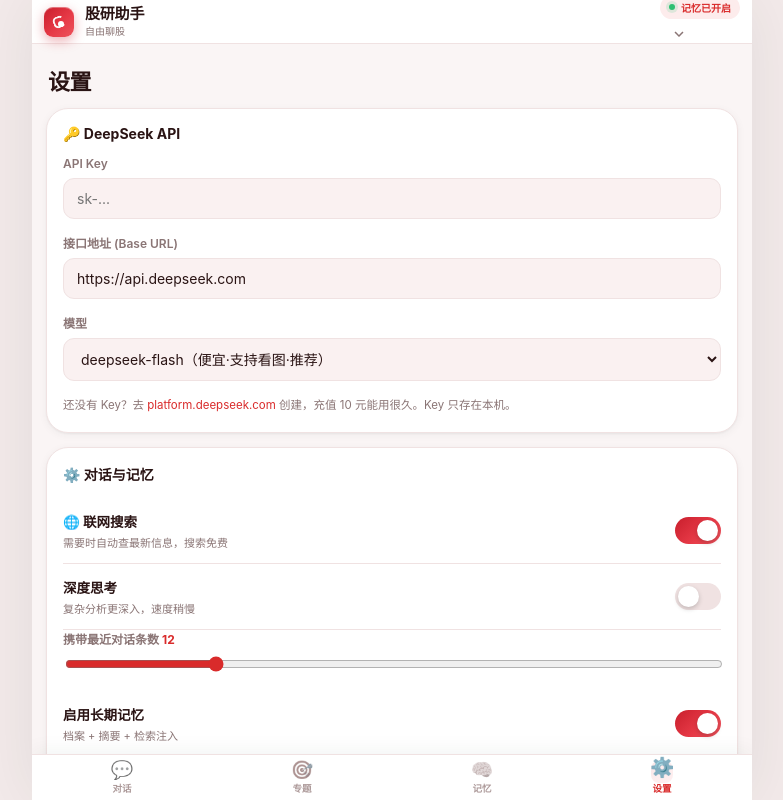
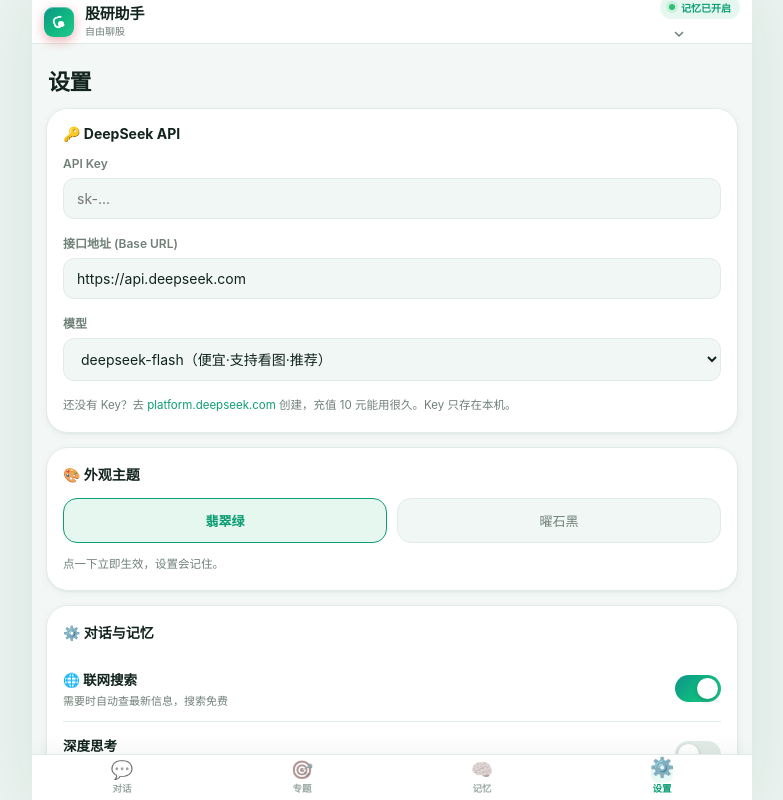
Before and after one commit to fanfan089/gupiaoai, a plain HTML site: page index.html in a window 1280 px wide. Both pictures are taken after a click on the button "🔥 现在关注哪些方向". Shown: the whole page, without its empty margins (248-1031 px from the left). Drawn offline with Linux system fonts and the light colour scheme.

Commit message:
Add files via upload

```diff
--- a/app.js
+++ b/app.js
@@ -44,6 +44,7 @@
     ctx: 12,
     memory: true,
     autoConsolidate: true,
+    theme: 'green', // 'green' 翡翠绿 | 'black' 曜石黑
   };
   let S = loadSettings();
   function loadSettings() {
@@ -51,6 +52,14 @@
     catch { return { ...DEFAULT_SETTINGS }; }
   }
   function saveSettings() { localStorage.setItem('stockai.settings', JSON.stringify(S)); }
+  // 应用外观主题：给 <html> 打标记，CSS 根据 data-theme 切换整套配色
+  function applyTheme() {
+    const t = (S.theme === 'black') ? 'black' : 'green';
+    document.documentElement.setAttribute('data-theme', t);
+    const meta = $('#metaTheme');
+    if (meta) meta.setAttribute('content', t === 'black' ? '#0a0b0a' : '#0d9e74');
+    $$('.theme-opt').forEach(b => b.classList.toggle('active', b.dataset.themeOpt === t));
+  }
 
   // ---------- 运行时状态 ----------
   const state = {
@@ -548,6 +557,36 @@ ${convo}
     return m.content || '';
   }
 
+  // 规范化发给 API 的消息序列：删过单条消息 / 中止生成后，历史可能残留
+  // 连续 assistant 或以 assistant 开头，DeepSeek 会报
+  // "an assistant message must follow a user message"（HTTP 400）
+  function sanitizeChatMessages(list) {
+    const out = [];
+    for (const m of list) {
+      const c = m && m.content;
+      const empty = (c == null || c === '') || (typeof c === 'string' && !c.trim()) || (Array.isArray(c) && !c.length);
+      if (empty) continue;
+      const role = m.role === 'assistant' ? 'assistant' : 'user';
+      // 没有配对的提问 → 孤立回复，丢弃
+      if (role === 'assistant' && (!out.length || out[out.length - 1].role !== 'user')) continue;
+      // 连续提问合并为一条，保持 user/assistant 严格交替
+      if (role === 'user' && out.length && out[out.length - 1].role === 'user') {
+        const prev = out[out.length - 1];
+        if (typeof prev.content === 'string' && typeof c === 'string') {
+          prev.content = prev.content + '\n' + c;
+        } else {
+          const arr = x => Array.isArray(x) ? x.slice() : [{ type: 'text', text: String(x || '') }];
+          prev.content = arr(prev.content).concat(arr(c));
+        }
+        continue;
+      }
+      out.push({ role, content: c });
+    }
+    // 末尾必须是 user（当前输入）
+    while (out.length && out[out.length - 1].role === 'assistant') out.pop();
+    return out;
+  }
+
   async function send(text) {
     text = (text || '').trim();
     // 取走待发送图片（即使没有文字，只要发了图片就允许发送）
@@ -577,6 +616,9 @@ ${convo}
     const payloadMsgs = [{ role: 'system', content: sys.text }];
     for (const m of history) payloadMsgs.push({ role: m.role, content: toContent(m, canImage) });
     payloadMsgs.push({ role: 'user', content: toContent(userMsg, canImage) });
+    // 删过消息后历史 role 可能乱序，规范化后再发送，避免 HTTP 400
+    const bodyMsgs = sanitizeChatMessages(payloadMsgs.slice(1));
+    payloadMsgs.splice(1, payloadMsgs.length - 1, ...bodyMsgs);
 
     const aiMsg = { id: uid(), examId: activeKey(), role: 'assistant', content: '', layers: sys.layers, ts: now() };
     const bubble = appendMsgBubble(aiMsg, true);
@@ -997,6 +1039,7 @@ ${convo}
     $('#ctxVal').textContent = S.ctx;
     $('#setMemory').checked = S.memory;
     $('#setAutoConsolidate').checked = S.autoConsolidate;
+    applyTheme();
     updateMemChip();
   }
   function bindSettings() {
@@ -1008,6 +1051,11 @@ ${convo}
     $('#setCtx').addEventListener('input', e => { S.ctx = +e.target.value; $('#ctxVal').textContent = S.ctx; saveSettings(); });
     $('#setMemory').addEventListener('change', e => { S.memory = e.target.checked; saveSettings(); updateMemChip(); });
     $('#setAutoConsolidate').addEventListener('change', e => { S.autoConsolidate = e.target.checked; saveSettings(); });
+    $$('.theme-opt').forEach(b => b.addEventListener('click', () => {
+      S.theme = b.dataset.themeOpt;
+      saveSettings();
+      applyTheme();
+    }));
   }
   function updateMemChip() {
     const chip = $('#memChip');
@@ -1205,17 +1253,12 @@ ${convo}
     await setChatMode(state.chatMode, false); // 应用模式 UI（不重复加载）
     await loadMessages();
     if ('serviceWorker' in navigator) {
-      // 新版本 Service Worker 接管后，自动刷新一次页面，让界面立刻更新到最新
-      let reloaded = false;
-      navigator.serviceWorker.addEventListener('controllerchange', () => {
-        if (reloaded) return;
-        reloaded = true;
-        // 避免打断正在输出的回复：生成中不自动刷新，交给用户下次打开生效
-        if (!state.streaming) location.reload();
-      });
+      // 只注册离线缓存，不自动刷新页面（避免手机浏览器卡顿）
       navigator.serviceWorker.register('sw.js').catch(() => {});
     }
   }
 
+  // 尽早应用主题，避免黑色主题用户首屏闪一下绿色
+  applyTheme();
   document.addEventListener('DOMContentLoaded', init);
 })();
--- a/index.html
+++ b/index.html
@@ -3,7 +3,7 @@
 <head>
 <meta charset="UTF-8">
 <meta name="viewport" content="width=device-width, initial-scale=1.0, viewport-fit=cover, maximum-scale=1.0, user-scalable=no">
-<meta name="theme-color" content="#d92b2b">
+<meta name="theme-color" content="#0d9e74" id="metaTheme">
 <meta name="apple-mobile-web-app-capable" content="yes">
 <meta name="apple-mobile-web-app-status-bar-style" content="black-translucent">
 <meta name="mobile-web-app-capable" content="yes">
@@ -163,6 +163,15 @@
       </div>
 
       <div class="card">
+        <div class="card-title">🎨 外观主题</div>
+        <div class="theme-picker">
+          <button class="theme-opt" data-theme-opt="green"><span class="swatch"></span>翡翠绿</button>
+          <button class="theme-opt" data-theme-opt="black"><span class="swatch"></span>曜石黑</button>
+        </div>
+        <p class="hint">点一下立即生效，设置会记住。</p>
+      </div>
+
+      <div class="card">
         <div class="card-title">⚙️ 对话与记忆</div>
         <label class="switch-row">
           <div><div class="switch-label">🌐 联网搜索</div><div class="switch-desc">需要时自动查最新信息，搜索免费</div></div>
--- a/style.css
+++ b/style.css
@@ -1,43 +1,48 @@
 /* ============================================================
-   我的 AI 助手 — 视觉系统 v5 · 翡翠绿
-   现代 · 精致 · 有呼吸感
+   股研助手 — 视觉系统 · 双主题（翡翠绿 / 曜石黑）
+   切换：设置页「外观主题」，状态存本地
    ============================================================ */
 :root{
-  /* 品牌 —— 翡翠绿 → 青绿 的现代渐变 */
-  --brand:#d92b2b; --brand-2:#e63946; --brand-3:#f0555b;
-  --grad:linear-gradient(135deg,#c81e2c 0%,#e63946 55%,#f4696f 140%);
-  --grad-soft:linear-gradient(135deg,rgba(200,30,44,.12),rgba(230,57,70,.09),rgba(244,105,111,.11));
+  /* 翡翠绿（默认） */
+  --brand:#0d9e74; --brand-2:#0eaa85; --brand-3:#22c55e;
+  --grad:linear-gradient(135deg,#0d9488 0%,#10b981 55%,#34d399 140%);
+  --grad-soft:linear-gradient(135deg,rgba(13,148,136,.12),rgba(16,185,129,.09),rgba(52,211,153,.11));
 
-  /* 浅色 */
-  --bg:#faf5f5; --bg-2:#f3eaea;
-  --surface:#ffffff; --surface-2:#faf1f1; --line:#f0e2e2;
-  --text:#2a1414; --text-2:#8a7575; --text-3:#ad9a9a;
-  --brand-soft:#fdecec;
-  --danger:#8b1a1a; --ok:#2fbf71; --warn:#f5a524;
-  --bubble-ai:#ffffff; --bubble-me-1:#c81e2c; --bubble-me-2:#e63946;
+  --bg:#f3f8f6; --bg-2:#eaf3ef;
+  --surface:#ffffff; --surface-2:#f1f7f4; --line:#e2ece7;
+  --text:#12241d; --text-2:#708079; --text-3:#9aa9a2;
+  --brand-soft:#e6f7f0;
+  --danger:#f0555b; --ok:#2fbf71; --warn:#f5a524;
+  --bubble-ai:#ffffff; --bubble-me-1:#0d9488; --bubble-me-2:#10b981;
 
   --shadow-sm:0 1px 2px rgba(6,62,50,.05),0 2px 8px rgba(6,62,50,.05);
   --shadow:0 4px 18px rgba(6,62,50,.09);
   --shadow-lg:0 12px 40px rgba(6,62,50,.15);
   --radius:18px; --radius-lg:22px;
-
   --safe-b:env(safe-area-inset-bottom,0px); --safe-t:env(safe-area-inset-top,0px);
 }
-@media (prefers-color-scheme:dark){
-  :root{
-    --bg:#150d0d; --bg-2:#1c1212;
-    --surface:#1f1616; --surface-2:#2a1e1e; --line:#382727;
-    --text:#f6eeee; --text-2:#a59393; --text-3:#7c6969;
-    --brand:#f4696f; --brand-2:#f0555b; --brand-3:#f87171;
-    --grad:linear-gradient(135deg,#c81e2c 0%,#e63946 55%,#f4696f 140%);
-    --grad-soft:linear-gradient(135deg,rgba(200,30,44,.16),rgba(230,57,70,.1),rgba(244,105,111,.12));
-    --brand-soft:#3a1a1a;
-    --bubble-ai:#231a1a; --bubble-me-1:#a31622; --bubble-me-2:#c81e2c;
-    --shadow-sm:0 1px 2px rgba(0,0,0,.3);
-    --shadow:0 6px 24px rgba(0,0,0,.35);
-    --shadow-lg:0 16px 48px rgba(0,0,0,.5);
-  }
+/* 曜石黑：深色背景 + 绿色点缀 */
+html[data-theme="black"]{
+  --brand:#4ade80; --brand-2:#34d399; --brand-3:#22c55e;
+  --grad:linear-gradient(135deg,#15803d 0%,#16a34a 55%,#4ade80 140%);
+  --grad-soft:linear-gradient(135deg,rgba(34,197,94,.16),rgba(52,211,153,.1),rgba(74,222,128,.12));
+  --bg:#0a0b0a; --bg-2:#030403;
+  --surface:#161917; --surface-2:#202420; --line:#2e342e;
+  --text:#f2f5f2; --text-2:#9aa69a; --text-3:#6b766b;
+  --brand-soft:#14301f;
+  --danger:#f87171; --ok:#4ade80; --warn:#fbbf24;
+  --bubble-ai:#161917; --bubble-me-1:#166534; --bubble-me-2:#15803d;
+  --shadow-sm:0 1px 2px rgba(0,0,0,.4);
+  --shadow:0 6px 24px rgba(0,0,0,.5);
+  --shadow-lg:0 16px 48px rgba(0,0,0,.7);
 }
+/* 主题选择按钮 */
+.theme-picker{display:flex;gap:10px}
+.theme-opt{flex:1;border:1.5px solid var(--line);background:var(--surface-2);border-radius:14px;padding:12px 8px;text-align:center;cursor:pointer;color:var(--text-2);font-size:13px;transition:.2s}
+.theme-opt .swatch{width:26px;height:26px;border-radius:50%;margin:0 auto 7px;box-shadow:0 1px 4px rgba(0,0,0,.18)}
+.theme-opt[data-theme-opt="green"] .swatch{background:linear-gradient(135deg,#0d9488,#34d399)}
+.theme-opt[data-theme-opt="black"] .swatch{background:linear-gradient(135deg,#1a1a1a 45%,#4ade80 46%)}
+.theme-opt.active{border-color:var(--brand);background:var(--brand-soft);color:var(--brand);font-weight:600}
 *{box-sizing:border-box;-webkit-tap-highlight-color:transparent}
 html,body{margin:0;padding:0;height:100%;background:var(--bg-2);color:var(--text);
   font-family:-apple-system,BlinkMacSystemFont,"HarmonyOS Sans SC","PingFang SC","Microsoft YaHei",sans-serif;
```
Also changed, not shown: sw.js (+14 -12 lines), icon-192.png, icon-512.png, manifest.json.
